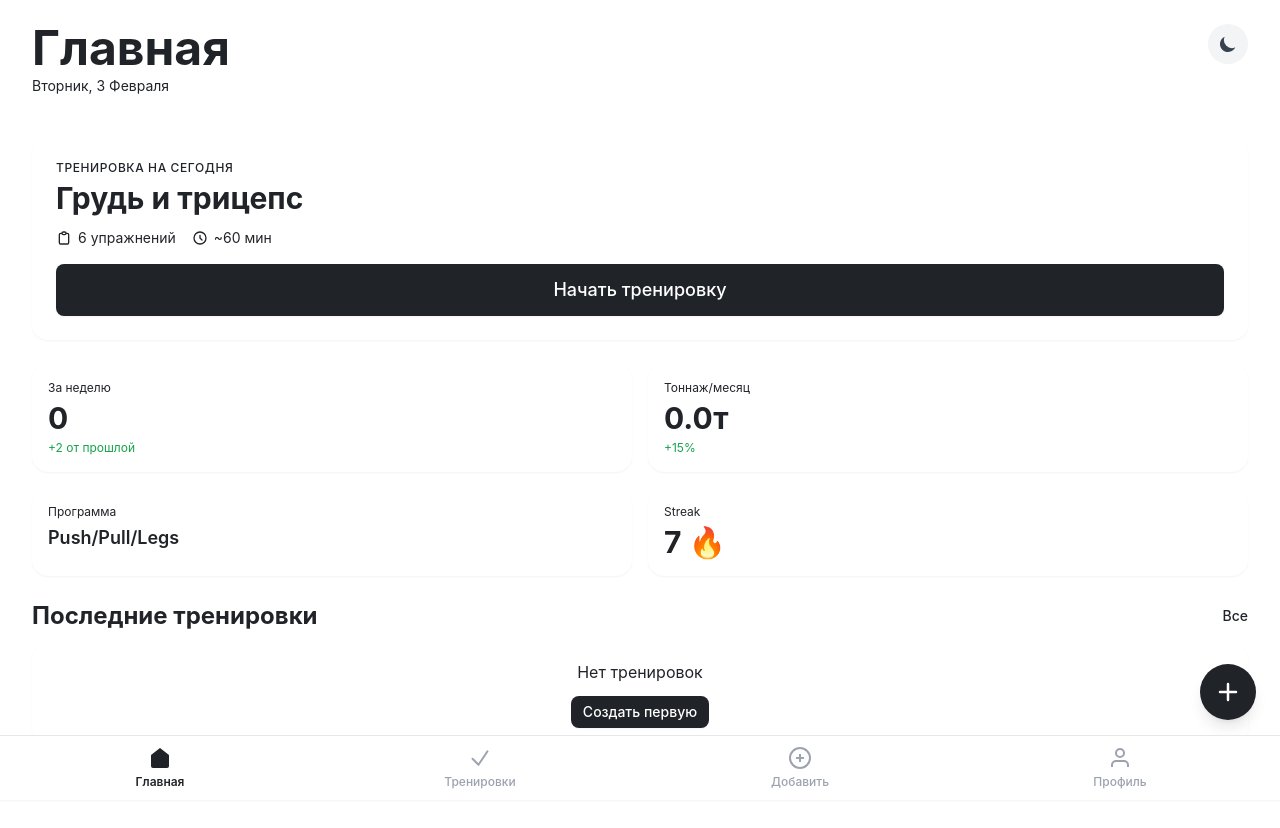
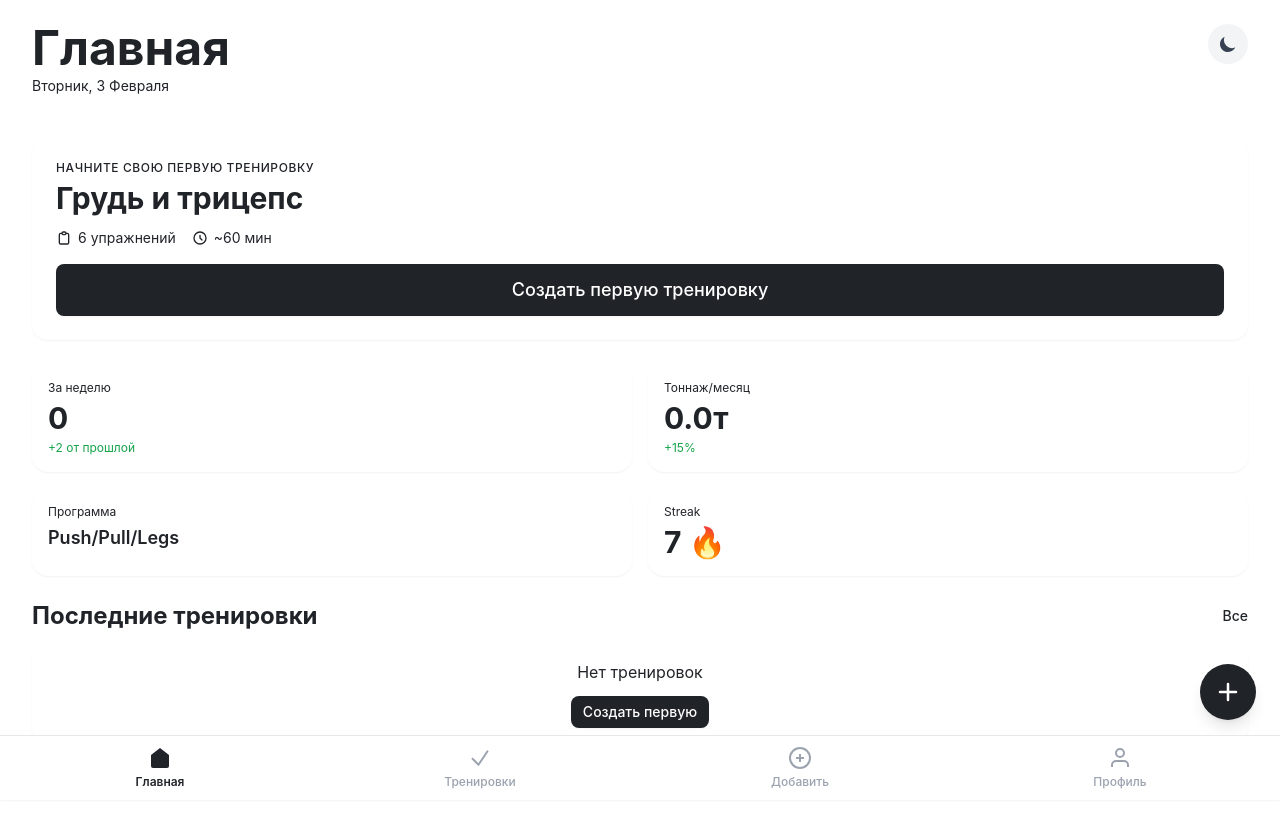
Before and after one commit to timplay75-wq/gym-tracker, a React (Vite) app: page / in a window 1280 px wide. Shown: the top 828 px of the page. Built offline with nearby package versions, Linux system fonts and the light colour scheme.

Commit message:
feat: добавлен быстрый старт тренировки на главной, кнопки навигации в ActiveWorkout работают корректно

```diff
--- a/src/pages/Home.tsx
+++ b/src/pages/Home.tsx
@@ -18,6 +18,31 @@ export const Home = () => {
       .slice(0, 5);
     setRecentWorkouts(sorted);
   }, []);
+
+  // Быстрый старт тренировки
+  const handleQuickStartWorkout = () => {
+    if (recentWorkouts.length === 0) {
+      // Если нет тренировок - переходим в конструктор
+      navigate('/builder');
+    } else {
+      // Берем последнюю тренировку
+      const lastWorkout = recentWorkouts[0];
+      // Создаем новую тренировку на основе последней
+      const newWorkout: Workout = {
+        ...lastWorkout,
+        id: Math.random().toString(36).substr(2, 9),
+        date: new Date(),
+        status: 'in-progress',
+        duration: undefined,
+        // Сбрасываем completed флаги на подходах
+        exercises: lastWorkout.exercises.map(ex => ({
+          ...ex,
+          sets: ex.sets.map(set => ({ ...set, completed: false, timestamp: undefined }))
+        }))
+      };
+      navigate('/active-workout', { state: { workout: newWorkout } });
+    }
+  };
 
   // Mock data - в будущем будет из API/localStorage
   const todayWorkout = {
@@ -103,10 +128,10 @@ const formatDate = (dateString: string) => {
             <div className="flex items-start justify-between mb-3">
               <div className="flex-1">
                 <p className="text-xs font-medium text-light-secondary dark:text-gray-400 uppercase tracking-wider mb-1">
-                  Тренировка на сегодня
+                  {recentWorkouts.length === 0 ? 'Начните свою первую тренировку' : 'Повторить последнюю'}
                 </p>
                 <h2 className="text-2xl sm:text-3xl font-bold text-light-primary dark:text-white">
-                  {todayWorkout.name}
+                  {recentWorkouts.length > 0 ? recentWorkouts[0].name : todayWorkout.name}
                 </h2>
               </div>
             </div>
@@ -121,7 +146,7 @@ const formatDate = (dateString: string) => {
                     d="M9 5H7a2 2 0 00-2 2v12a2 2 0 002 2h10a2 2 0 002-2V7a2 2 0 00-2-2h-2M9 5a2 2 0 002 2h2a2 2 0 002-2M9 5a2 2 0 012-2h2a2 2 0 012 2"
                   />
                 </svg>
-                <span>{todayWorkout.exercises} упражнений</span>
+                <span>{recentWorkouts.length > 0 ? recentWorkouts[0].exercises.length : todayWorkout.exercises} упражнений</span>
               </div>
               <div className="flex items-center gap-1.5">
                 <svg className="w-4 h-4" fill="none" stroke="currentColor" viewBox="0 0 24 24">
@@ -132,12 +157,12 @@ const formatDate = (dateString: string) => {
                     d="M12 8v4l3 3m6-3a9 9 0 11-18 0 9 9 0 0118 0z"
                   />
                 </svg>
-                <span>~{todayWorkout.estimatedTime} мин</span>
+                <span>~{recentWorkouts.length > 0 && recentWorkouts[0].duration ? recentWorkouts[0].duration : todayWorkout.estimatedTime} мин</span>
               </div>
             </div>
 
-            <Button variant="primary" size="lg" className="w-full">
-              Начать тренировку
+            <Button variant="primary" size="lg" className="w-full" onClick={handleQuickStartWorkout}>
+              {recentWorkouts.length === 0 ? 'Создать первую тренировку' : '🚀 Начать тренировку'}
             </Button>
           </Card>
 
```
